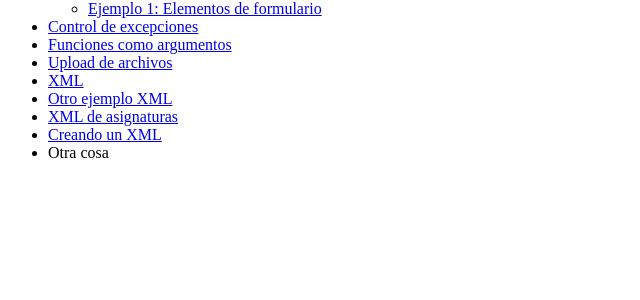
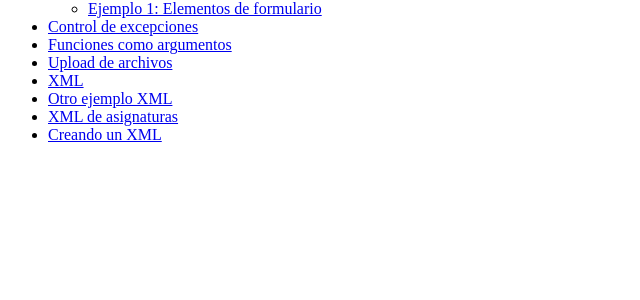
Before and after one commit to jcarlosmase/DWES-DAW, a PHP site: page / in a window 1280 px wide. Shown: the part 192-492 px from the top of the page, without its empty margins (0-640 px from the left). Run offline with PHP 8.4, Linux system fonts and the light colour scheme.

Commit message:
Versión 2 27/10/2022

```diff
--- a/index.php
+++ b/index.php
@@ -23,7 +23,6 @@
 	<li><a href="xml/otro.php" > Otro ejemplo XML </a></li>
 	<li><a href="xml/asignaturas.php" > XML de asignaturas</a></li>
 	<li><a href="xml/creandoXML.php" > Creando un XML</a></li>
-	<li>Otra cosa</li>
   </ul>
  </body>
 </html>
```
